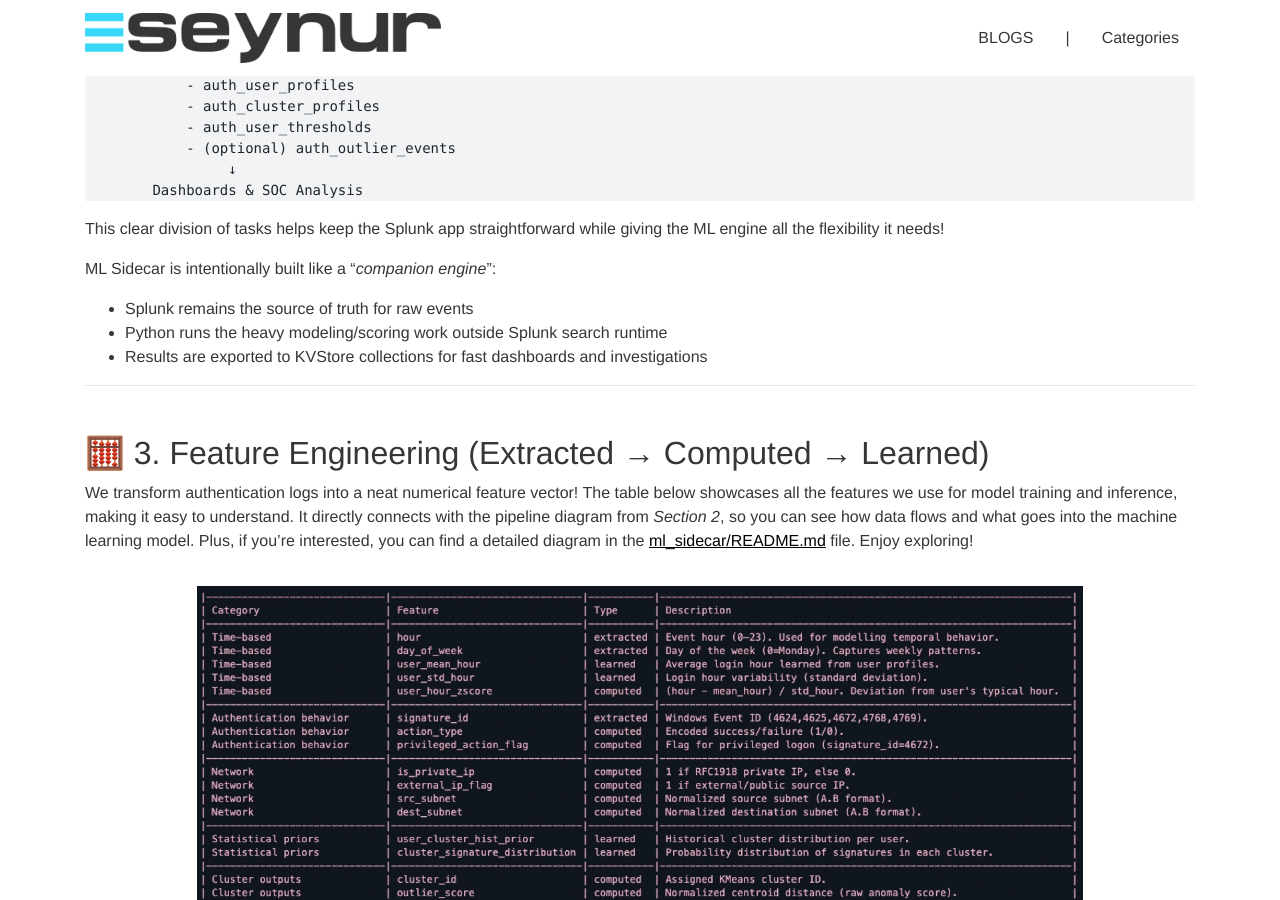
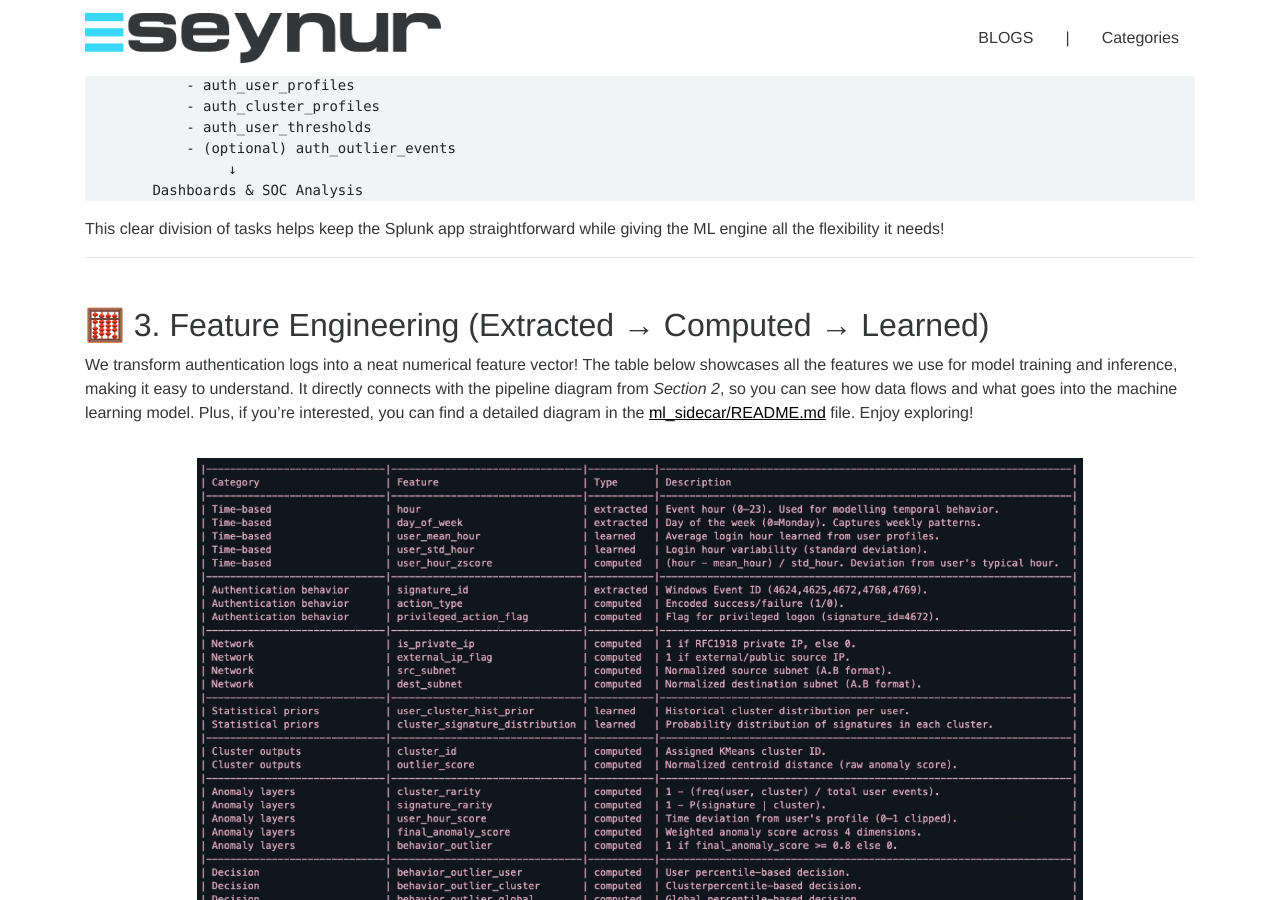
Before and after one commit to seynur/blog, a Jekyll site: the page built from _posts/2025-12-24-building-a-behavioral-ml-engine-for-windows-authentication-logs-part1.md, in a window 1280 px wide and 900 px high, scrolled down 1938 px. Built offline with Jekyll 4.4.1, drawn with Linux system fonts in a browser that asks for light colours; nearby versions of some CDN libraries.

Commit message:
update to "📘 Part 1: Behavioral ML for Windows Authentication: Concepts & Engine"

````diff
--- a/_posts/2025-12-24-building-a-behavioral-ml-engine-for-windows-authentication-logs-part1.md
+++ b/_posts/2025-12-24-building-a-behavioral-ml-engine-for-windows-authentication-logs-part1.md
@@ -80,11 +80,6 @@ The ML Sidecar is designed to be a friendly "*companion engine*" for your data n
 ```
 
 This clear division of tasks helps keep the Splunk app straightforward while giving the ML engine all the flexibility it needs!
-
-ML Sidecar is intentionally built like a "*companion engine*":
-- Splunk remains the source of truth for raw events
-- Python runs the heavy modeling/scoring work outside Splunk search runtime
-- Results are exported to KVStore collections for fast dashboards and investigations
 
 ---
 
````
